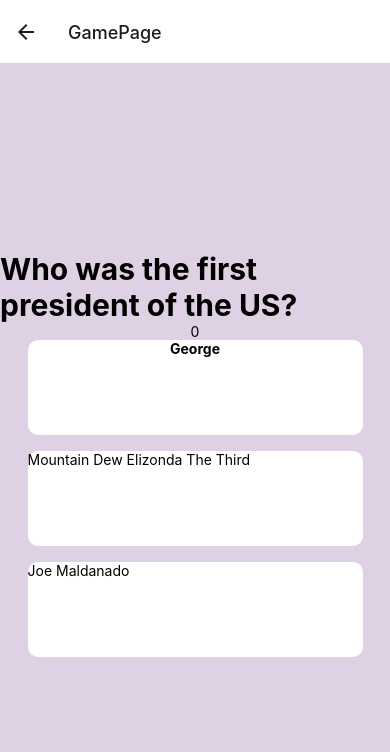
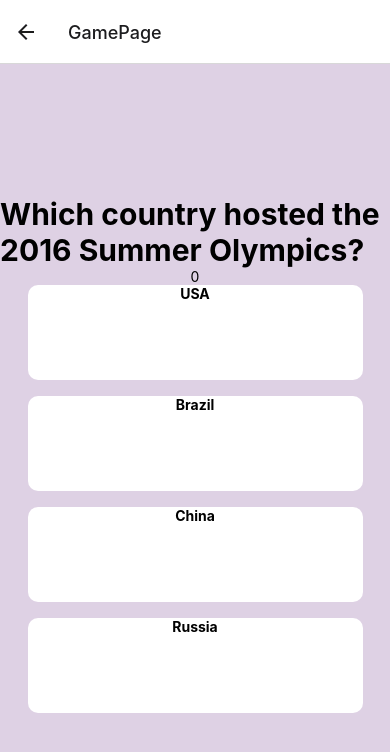
Before and after one commit to Quizzy-News/app, a React Native app: screen /GamePage in a window 390 px wide. Shown: the top 752 px of the page. Built offline with nearby package versions, Linux system fonts and the light colour scheme; a web font is replaced by a local one.

Commit message:
abstracted question

```diff
--- a/pages/GamePage.js
+++ b/pages/GamePage.js
@@ -12,20 +12,27 @@ export default function GamePage() {
   const [selectedAnswer, setSelectedAnswer] = useState(null);
   const [question, setQuestion] = useState(data);
   const [score, setScore] = useState(0);
+  const [choices,setChoices] = useState([])
   // let obj = Object.freeze({ score: 0 });
+
 
   useEffect(() => {
     setQuestion(data[currentQuestion]);
-  }, []);
+    setChoices([...data[currentQuestion].choices])
+  }, [currentQuestion]);
 
   console.log(question);
 
   const handleAnswer = (choice) => {
-    if (choice === question[currentQuestion].answer) {
+    console.log(question.answer)
+    if (choice === question.answer) {
       setSelectedAnswer("correct");
+      setScore(score + 1)
     } else {
       setSelectedAnswer("incorrect");
     }
+    if (currentQuestion + 1 < data.length) {setCurrentQuestion(currentQuestion + 1)}
+    else { console.log('score page')}
   };
 
   if (!question) {
@@ -36,36 +43,27 @@ export default function GamePage() {
     <StyledView className="flex-1 items-center justify-center bg-[#ded1e4]">
       <StyledView className="display-flex justify-center items-center">
         <StyledText className="text-3xl font-bold">
-          Who was the first president of the US?
+         {question.question}
         </StyledText>
         <StyledText>{score}</StyledText>
       </StyledView>
       <StyledView className="space-y-4">
-        <Pressable
-          className="w-[335px] h-[95px] bg-white hover:bg-[#80C9FA] rounded-[10px] shadow-[0 35px 60px -15px rgba(0,0,0,0.3)]"
-          onPress={() => handlePress("George")}
-        >
-          <StyledText
-            className="text-center font-bold
-          justify-center items-center content-center
+        {/* Write unique id for json  */}
 
-          "
-          >
-            George
-          </StyledText>
-        </Pressable>
-        <Pressable
-          className="w-[335px] h-[95px] bg-white hover:bg-[#80C9FA] rounded-[10px] shadow-[0 35px 60px -15px rgba(0,0,0,0.3)]"
-          onPress={() => handlePress("Button 1")}
-        >
-          <StyledText>Mountain Dew Elizonda The Third</StyledText>
-        </Pressable>
-        <Pressable
-          className="w-[335px] h-[95px] bg-white hover:bg-[#80C9FA] rounded-[10px] shadow-[0 35px 60px -15px rgba(0,0,0,0.3)]"
-          onPress={() => handlePress("Button 2")}
-        >
-          <StyledText>Joe Maldanado</StyledText>
-        </Pressable>
+        {choices.map((choice, idx)=>{
+          return(
+            <Pressable
+              key = {idx}
+              className="w-[335px] h-[95px] bg-white hover:bg-[#80C9FA] rounded-[10px] shadow-[0 35px 60px -15px rgba(0,0,0,0.3)]"
+              onPress={() => handleAnswer(choice)}>
+              <StyledText
+                className="text-center font-bold justify-center items-center content-center">
+                 {choice}
+                </StyledText>
+
+            </Pressable>
+          )
+        })}
       </StyledView>
     </StyledView>
   );
```
